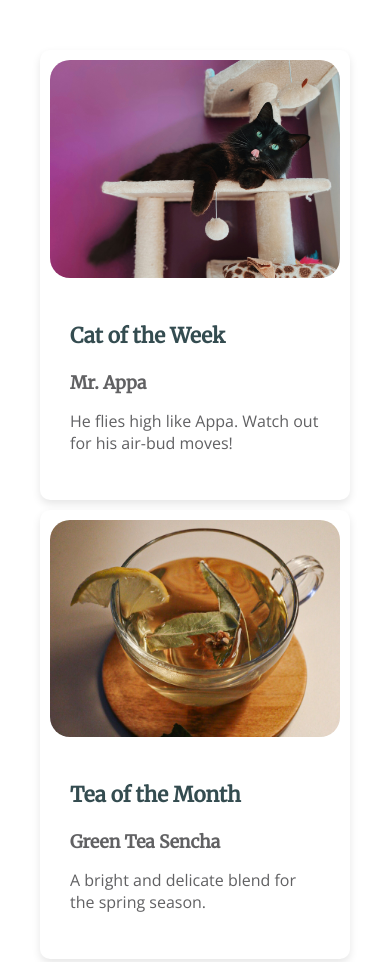
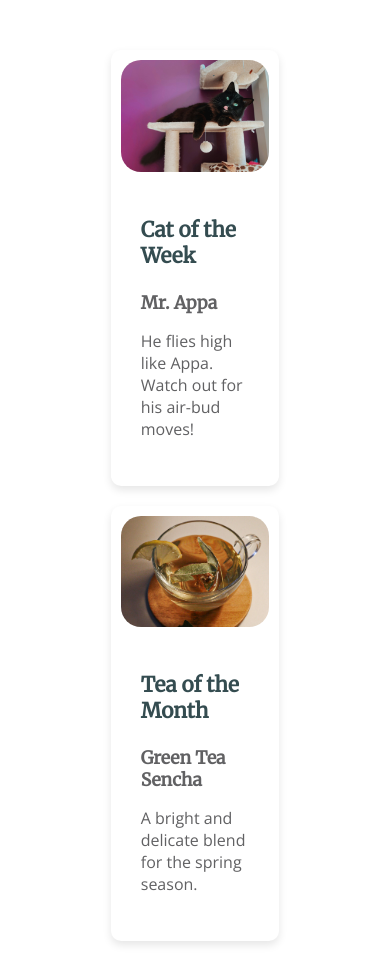
Before and after one commit to vidakayla/cprg-218-assign-2, a plain HTML site: page index.html in a window 390 px wide. Shown: the part 1809-2771 px from the top of the page. Drawn offline with nearby package versions, Linux system fonts and the light colour scheme.

Commit message:
mobile responsiveness

```diff
--- a/styles.css
+++ b/styles.css
@@ -41,6 +41,7 @@ html, body {
 
 .hero-image {
     background-image: url('hero image.jpg');
+    width: 100%;
     background-size: cover;
     background-position: center;
     height: 100%;
@@ -233,3 +234,14 @@ h2.accordion-title {
     margin-top: 10px;
     font-size: 12px;
 }
+@media screen and (max-width: 768px) {
+    .cards {
+      display: flex;
+      flex-wrap: wrap;
+      justify-content: space-around;
+    }
+    .card {
+      width: 45%;
+      margin-bottom: 20px;
+    }
+  }
```
